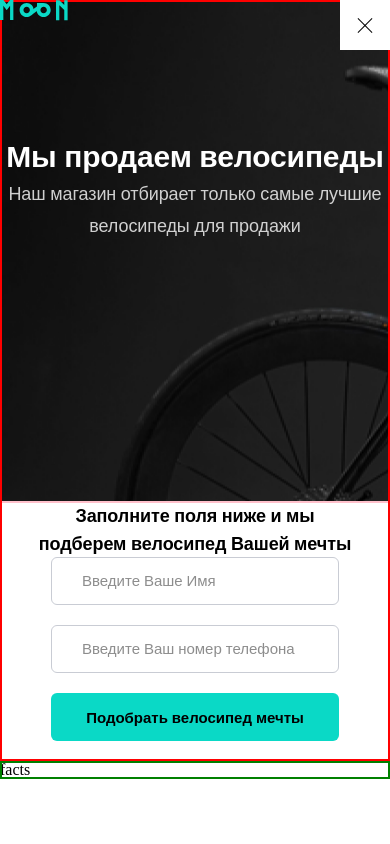
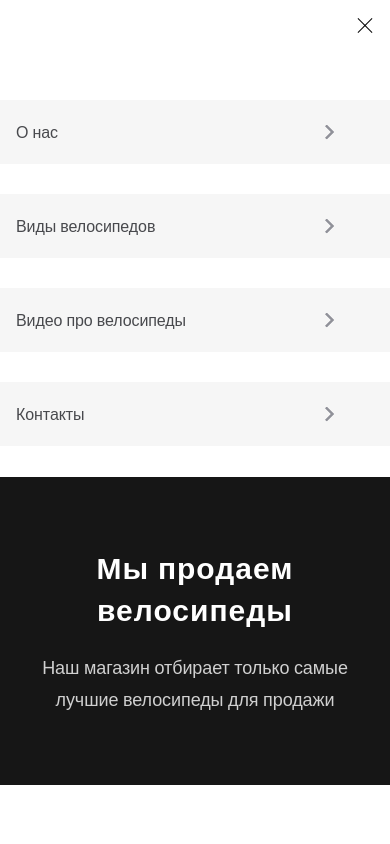
Before and after one commit to udjin89/Bicycle, a plain HTML site: page source/index.html in a window 390 px wide. Both pictures are taken after a click on the button 365 px from the left and 25 px from the top of the page. Shown: the top 844 px of the page. Drawn offline with nearby package versions, Linux system fonts and the light colour scheme; files that its build step writes are made by us from their sources.

Commit message:
header, navigation, PP v1.0

```diff
--- a/source/index.html
+++ b/source/index.html
@@ -14,7 +14,7 @@
 
 <body class="page__body">
   <header class="header">
-    <div class="menu container-slim">
+    <div class="menu menu--open container-slim">
       <a class="logo" href="#">
         <svg width="68" height="21" viewBox="0 0 68 21" fill="none" xmlns="http://www.w3.org/2000/svg">
           <path
@@ -35,7 +35,7 @@
           <rect x="37" y="3" width="6" height="4" fill="#0AD9C6" />
         </svg>
       </a>
-      <nav class="navigation navigation--open">
+      <nav class="navigation navigation--open navigation--no-js">
         <ul class="navigation__list">
           <li class="navigation__item">
             <a class="navigation__link" href="#">О нас</a>
@@ -51,11 +51,12 @@
           </li>
         </ul>
       </nav>
-      <button class="toggle toggle--open">
+      <button class="toggle toggle--off">
         <span></span>
       </button>
     </div>
     <div class="header__main container-slim">
+
       <div class="header__description">
         <h1>Мы продаем велосипеды</h1>
         <p>Наш магазин отбирает только самые лучшие велосипеды для продажи</p>
@@ -76,6 +77,7 @@
 
         </form>
       </div>
+
     </div>
     </div>
   </header>
--- a/source/js/main.js
+++ b/source/js/main.js
@@ -1,7 +1,27 @@
 const toggle = document.querySelector('.toggle');
+const menu = document.querySelector('.menu');
+const menuNav = document.querySelector('.navigation');
 
+// No-js menu
+toggle.classList.remove('toggle--off');
+menu.classList.remove('menu--open');
+menuNav.classList.remove('navigation--open');
+menuNav.classList.remove('navigation--no-js');
+
+// Кнопка гамбургер
 if (toggle) {
   toggle.addEventListener('click', (evt) => {
-    (toggle.classList.contains('is-active') === true) ? toggle.classList.remove('is-active') : toggle.classList.add('is-active');
+    (toggle.classList.contains('is-active') === true) ? closeMenu() : openMenu();
   });
 }
+
+function openMenu() {
+  toggle.classList.add('is-active');
+  menuNav.classList.add('navigation--open');
+  menu.classList.add('menu--open');
+}
+function closeMenu() {
+  toggle.classList.remove('is-active');
+  menuNav.classList.remove('navigation--open');
+  menu.classList.remove('menu--open');
+}
--- a/source/sass/block/form-request.scss
+++ b/source/sass/block/form-request.scss
@@ -1,11 +1,17 @@
 .form-request {
+  margin-top: 20px;
+
   @include tablet {
+    margin-top: 30px;
     display: flex;
     flex-direction: column;
     align-items: center;
     background-color: $white;
   }
 
+  @include mobile {
+    margin-top: 20px;
+  }
 }
 
 .form-request input {
@@ -28,9 +34,10 @@
 
   @include tablet {
     max-width: 321px;
+    padding-left: 25px;
   }
 
-  @include tablet {
+  @include mobile {
     width: 288px;
   }
 }
@@ -51,7 +58,7 @@
     width: 321px;
   }
 
-  @include tablet {
+  @include mobile {
     width: 288px;
   }
 }
--- a/source/sass/block/form.scss
+++ b/source/sass/block/form.scss
@@ -1,13 +1,18 @@
 .form {
-  outline: 2px solid pink;
-  outline-offset: -2px;
+
   margin-top: 260px;
   width: 327px;
 
   @include tablet {
     // margin: 150px auto 0px auto;
+    margin-top: 80px;
+    padding-top: 70px;
     width: 100%;
     background-color: $white;
+  }
+
+  @include mobile {
+    margin-top: 70px;
   }
 }
 
@@ -24,9 +29,13 @@
   color: $white;
 
   @include tablet {
-    width: 327px;
+    max-width: 327px;
     margin: 0 auto;
     font-size: 18px;
     color: $black;
   }
+
+  @include mobile {
+    padding: 0 16px;
+  }
 }
--- a/source/sass/block/header.scss
+++ b/source/sass/block/header.scss
@@ -1,49 +1,42 @@
 .header {
-  outline: 2px solid pink;
-  outline-offset: -2px;
-
   min-height: 825px;
 
+  @include tablet {}
+
+  @include mobile {}
+
+  background-color: $dark;
+  background-image: url('../img/background/bike.jpg');
+  background-repeat: no-repeat;
+  background-size: cover;
+
+  @include retina {
+    background-image: url('../img/background/bike@2x.jpg');
+  }
+
   @include tablet {
-    outline: 2px solid lawngreen;
-    min-height: 683px;
+    min-height: 0px;
+    max-height: fit-content;
+    background-image: url('../img/background/bike-tablet.jpg');
+    // min-height: 344px;
+    background-size: 100%;
+    // background-repeat: no-repeat;
+    // background-position-x: 0;
+    // background-position-y: 0;
+
+    @include retina {
+      background-image: url('../img/background/bike-tablet@2x.jpg');
+    }
   }
 
   @include mobile {
-    outline: 2px solid red;
+    background-image: url('../img/background/bike-mobile.jpg');
+    background-size: 100%;
+
+    @include retina {
+      background-image: url('../img/background/bike-mobile@2x.jpg');
+    }
   }
-
-  background-color: $dark;
-  background-image: url("../img/background/bike.jpg");
-  background-repeat: no-repeat;
-  // background-position-x: -240px;
-  background-size: cover;
-
-  @include retina {
-    background-image: url("../img/background/bike@2x.jpg");
-  }
-
-  // @include tablet {
-  //   background-image: url("../img/background/promo-background-tablet.jpg");
-  //   min-height: 344px;
-  //   background-size: cover;
-  //   background-repeat: no-repeat;
-  //   background-position-x: 0;
-  //   background-position-y: 0;
-
-  //   @include retina {
-  //     background-image: url("../img/background/promo-background-tablet@2x.jpg");
-  //   }
-  // }
-
-  // @include mobile {
-  //   background-image: url("../img/background/promo-mobile-background.jpg");
-  //   background-size: 100% 236px;
-
-  //   @include retina {
-  //     background-image: url("../img/background/promo-mobile-background@2x.jpg");
-  //   }
-  // }
 }
 
 .header__main {
@@ -53,6 +46,8 @@
   @include tablet {
     display: block;
   }
+
+  @include mobile {}
 }
 
 .header__description {
@@ -61,31 +56,44 @@
   @include tablet {
     margin-top: 85px;
   }
+
+  @include tablet {
+    margin-top: 70px;
+  }
 }
 
 .header__description h1 {
   margin: 0;
   padding: 0;
-
+  margin-top: 45px;
   font-family: 'OpenSans', 'Arial', sans-serif;
   font-style: normal;
   font-weight: 700;
   font-size: 46px;
   line-height: 64px;
-  letter-spacing: -0.005em;
+  // letter-spacing: -0.005em;
+  letter-spacing: 1px;
   color: $white;
   max-width: 393px;
+  text-align: left;
 
   @include tablet {
+    margin-top: 80px;
     font-size: 30px;
     line-height: 42px;
     text-align: center;
     max-width: 100%;
   }
+
+  @include mobile {
+    margin-top: 60px;
+    padding: 0 16px;
+  }
 }
 
 .header__description p {
   margin: 0;
+  margin-top: 24px;
   padding: 0;
   font-family: 'OpenSans', 'Arial', sans-serif;
   font-style: normal;
@@ -102,5 +110,10 @@
     max-width: 435px;
     text-align: center;
     margin: 0 auto;
+    margin-top: 20px;
+  }
+
+  @include mobile {
+    padding: 0 16px;
   }
 }
--- a/source/sass/block/logo.scss
+++ b/source/sass/block/logo.scss
@@ -1,9 +1,10 @@
 .logo {
   position: absolute;
-  top: 260px;
+  top: 320px;
 
   @include tablet {
     position: initial;
-
+    margin-top: 25px;
+    margin-left: 20px;
   }
 }
--- a/source/sass/block/menu.scss
+++ b/source/sass/block/menu.scss
@@ -6,6 +6,17 @@
 
   @include tablet {
     flex-direction: row;
+
   }
 
 }
+
+.menu--open {
+  @include tablet {
+    .logo {
+      display: none;
+    }
+
+    background-color: $white;
+  }
+}
--- a/source/sass/block/navigation.scss
+++ b/source/sass/block/navigation.scss
@@ -9,12 +9,17 @@
 
   &--open {
     @include tablet {
-      // display: flex;
+      display: block;
     }
+  }
+
+  &--no-js {
+    display: block;
   }
 }
 
 .navigation__list {
+  width: 100%;
   display: flex;
   justify-content: space-between;
   list-style: none;
@@ -33,14 +38,60 @@
 
 }
 
-.navigation__item {
-  &:not(:last-child) {
-    margin-right: 135px;
+.navigation--no-js,
+.navigation--open {
+  @include tablet {
+    width: 100%;
+    padding-top: 100px;
+
+    .navigation__list {
+      display: block;
+      text-align: left;
+      background-color: $white;
+    }
+
+    .navigation__link {
+      color: $dark-grey;
+    }
   }
 }
 
+.navigation__item {}
+
 .navigation__link {
+  display: block;
   color: $white-opacity;
   text-decoration: none;
   white-space: nowrap;
+
+  padding-top: 21px;
+  padding-bottom: 9px;
+
+  &:not(:last-child) {
+    margin-right: 135px;
+
+    @include tablet {
+      margin-right: 0;
+    }
+  }
+
+  @include tablet {
+    position: relative;
+    padding: 16px 0 16px 16px;
+    background-color: #F6F6F6;
+    margin-bottom: 30px;
+
+    &::after {
+      position: absolute;
+      content: "";
+      width: 15px;
+      height: 15px;
+      top: 50%;
+      transform: translateY(-50%);
+      right: 50px;
+      background-image: url(../img/icon/arrow.svg);
+      background-repeat: no-repeat;
+      background-size: contain;
+    }
+  }
 }
--- a/source/sass/block/toggle.scss
+++ b/source/sass/block/toggle.scss
@@ -2,12 +2,17 @@
   display: none;
 
   @include tablet {
-    position: relative;
+    position: absolute;
+    right: 0;
     display: block;
     width: 50px;
     height: 50px;
     border: none;
     background-color: $green;
+  }
+
+  &--off {
+    display: none;
   }
 }
 
@@ -34,11 +39,11 @@
 }
 
 .toggle span::before {
-  top: -10px;
+  top: -8px;
 }
 
 .toggle span::after {
-  bottom: -10px;
+  bottom: -8px;
 }
 
 // ++++++++++++++++++++++++++++++++++++++++++=
--- a/source/sass/variables.scss
+++ b/source/sass/variables.scss
@@ -13,3 +13,4 @@ $green: #0AD9C6;
 $grey: rgba($color: $black, $alpha: 0.5);
 $medium-grey: rgba($color: $black, $alpha: 0.7);
 $special-grey: rgba(#1C1C1C, $alpha: 0.5);
+$dark-grey:#48494D;
```
Also changed, not shown: source/img/background/bike-mobile.jpg (added), source/img/background/bike-mobile@2x.jpg (added), source/img/background/bike-tablet.jpg (added), source/img/background/bike-tablet@2x.jpg (added).
